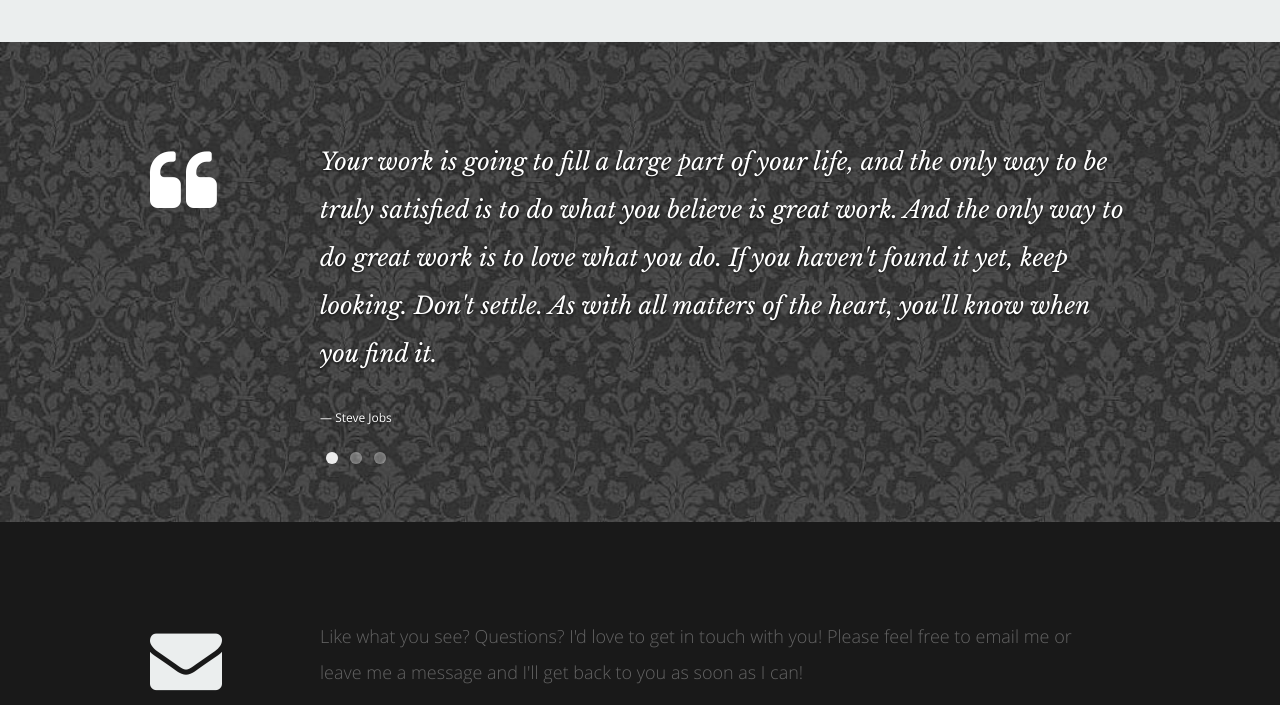
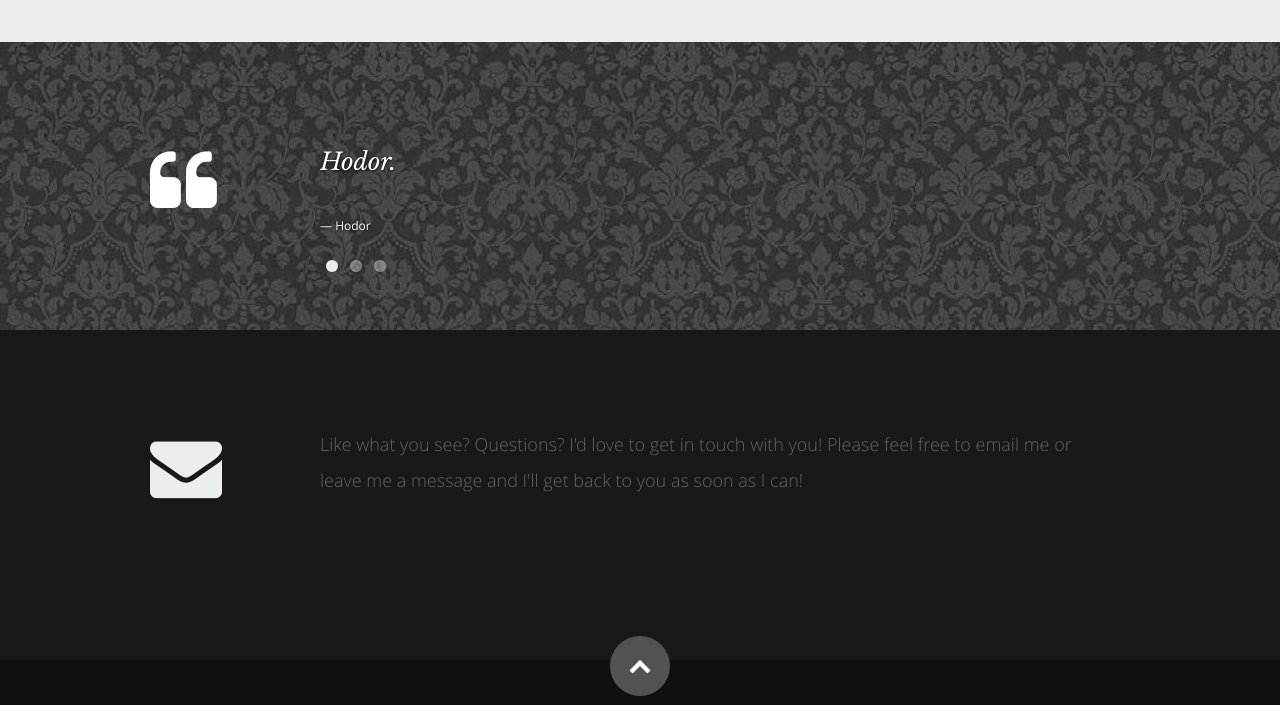
Before and after one commit to emchin/GWCWebTemplate, a plain HTML site: page index.html in a window 1280 px wide. Shown: the part 4220-4925 px from the top of the page. Drawn offline with nearby package versions, Linux system fonts and the light colour scheme.

Commit message:
Update index.html
Hodor Hodor Hodor, Hodor Hodor.

```diff
--- a/index.html
+++ b/index.html
@@ -601,11 +601,9 @@
 
                      <li>
                         <blockquote>
-                           <p>Your work is going to fill a large part of your life, and the only way to be truly satisfied is
-                           to do what you believe is great work. And the only way to do great work is to love what you do.
-                           If you haven't found it yet, keep looking. Don't settle. As with all matters of the heart, you'll know when you find it.
+                           <p>Hodor.
                            </p>
-                           <cite>Steve Jobs</cite>
+                           <cite>Hodor</cite>
                         </blockquote>
                      </li> <!-- slide ends -->
 
```
